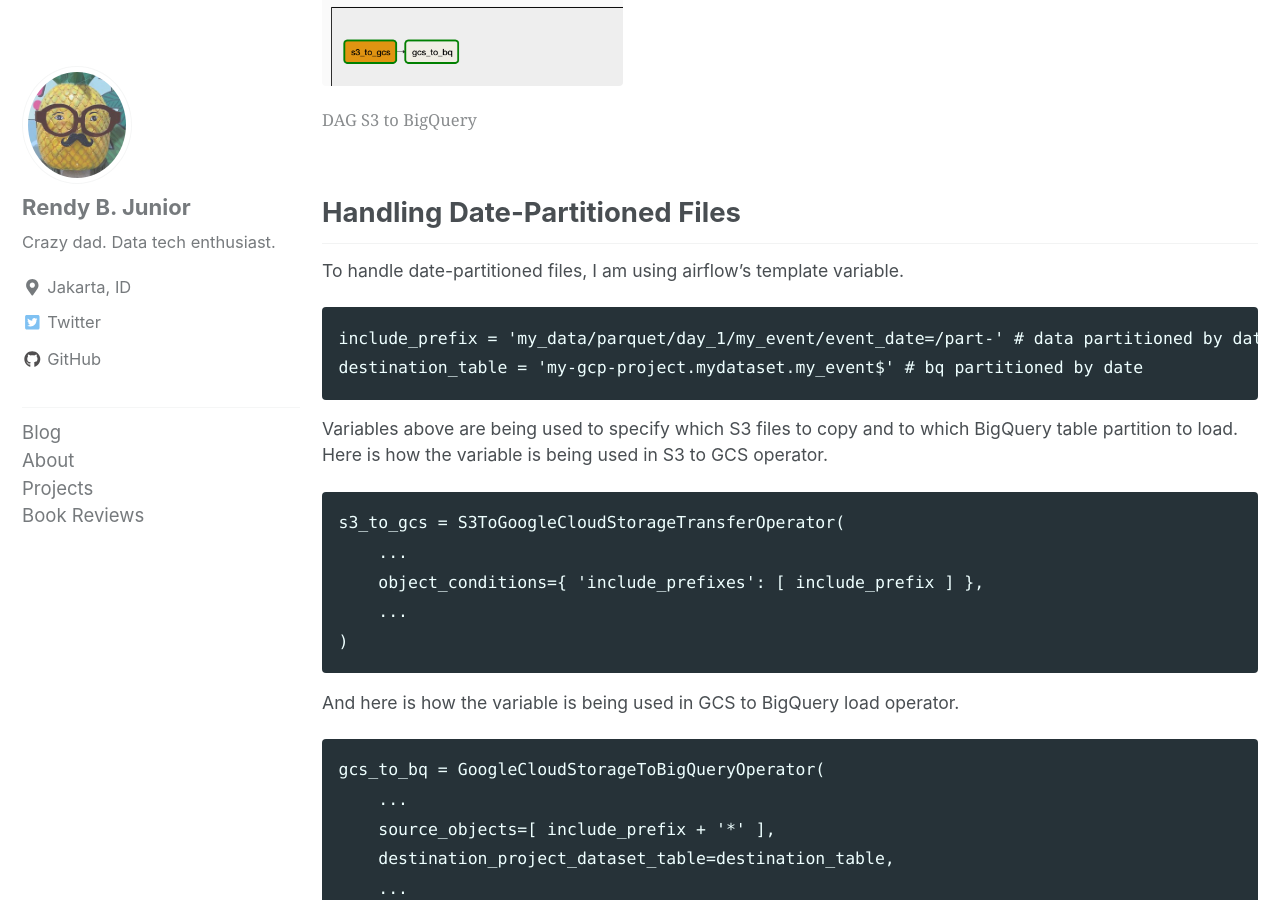
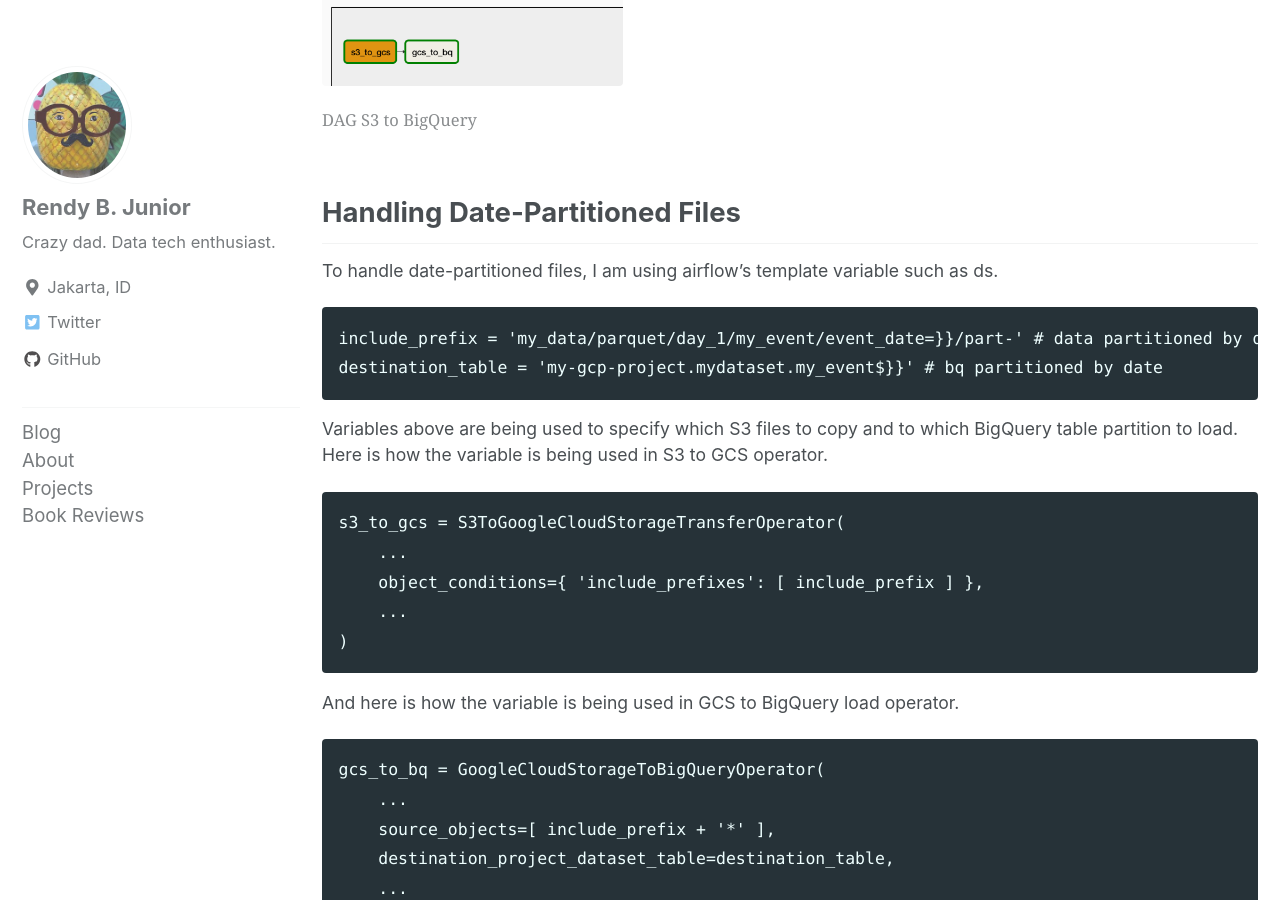
Before and after one commit to rendybjunior/rendyistyping, a Jekyll site: the page built from _posts/2019-06-22-s3-to-bq.md, in a window 1280 px wide and 900 px high, scrolled down 1603 px. Built offline with Jekyll 4.4.1, drawn with Linux system fonts in a browser that asks for light colours; cached includes are drawn as plain includes; nearby versions of some CDN libraries; comment, search, counter and statistics services are not loaded.

Commit message:
Update 2019-06-22-s3-to-bq.md

````diff
--- a/_posts/2019-06-22-s3-to-bq.md
+++ b/_posts/2019-06-22-s3-to-bq.md
@@ -35,10 +35,10 @@ S3 Parquet files will be copied first to GCS. After it is copied completely to G
 </figure>
 
 ## Handling Date-Partitioned Files
-To handle date-partitioned files, I am using airflow's template variable.
+To handle date-partitioned files, I am using airflow's template variable such as ds.
 ```
-include_prefix = 'my_data/parquet/day_1/my_event/event_date={{ ds }}/part-' # data partitioned by date
-destination_table = 'my-gcp-project.mydataset.my_event${{ ds_nodash }}' # bq partitioned by date
+include_prefix = 'my_data/parquet/day_1/my_event/event_date={{{{ ds }}}}/part-' # data partitioned by date
+destination_table = 'my-gcp-project.mydataset.my_event${{{{ ds_nodash }}}}' # bq partitioned by date
 ```
 Variables above are being used to specify which S3 files to copy and to which BigQuery table partition to load. Here is how the variable is being used in S3 to GCS operator.
 ```
````
